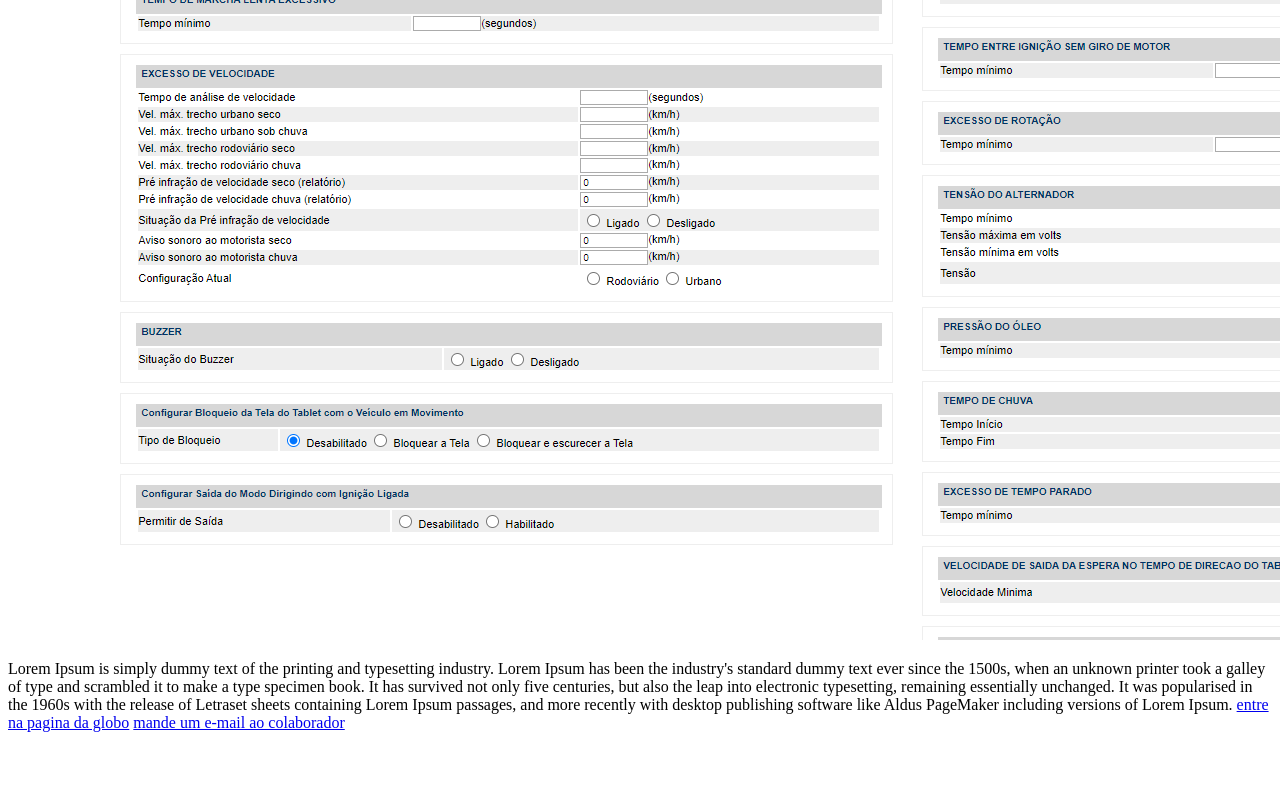
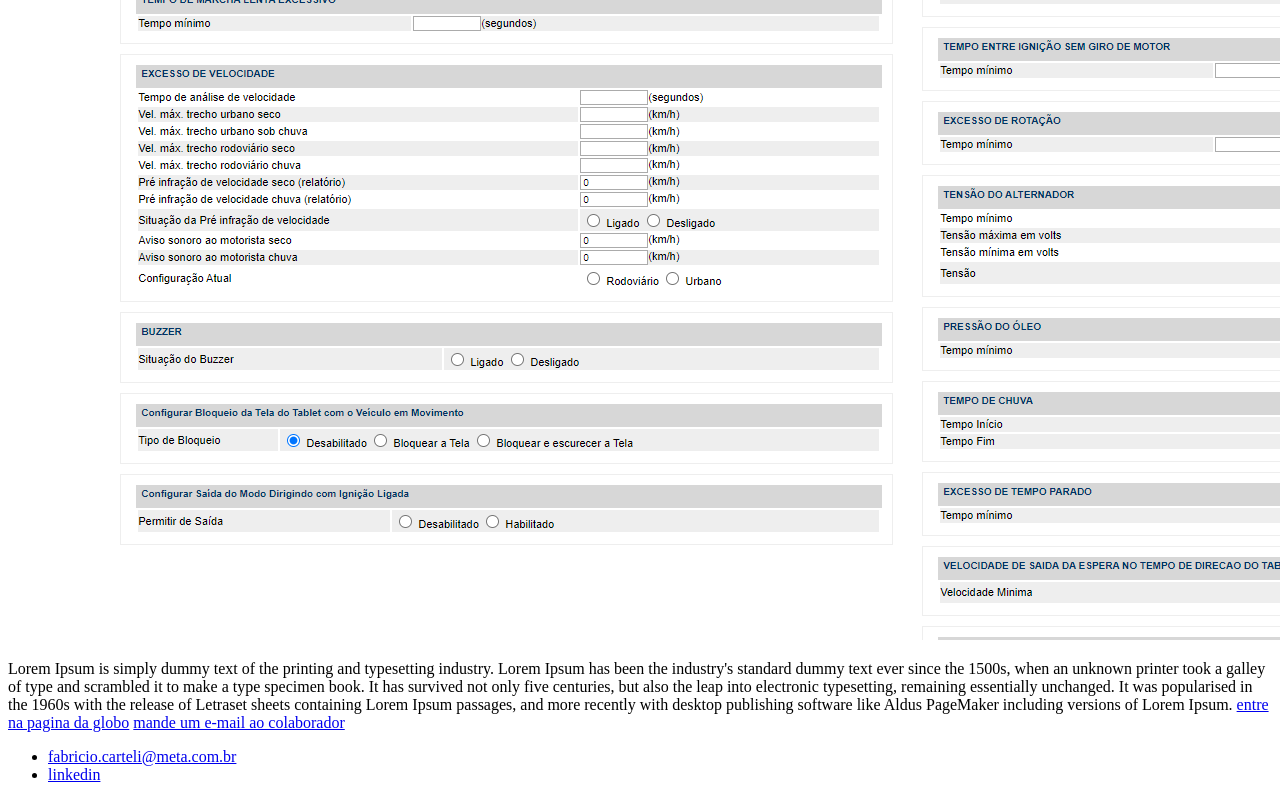
Before and after one commit to cartelifabricio/projetos, a plain HTML site: page CURSO-HTML5/index.html in a window 1280 px wide. Shown: the part 595-1395 px from the top of the page. Before the commit the page ends 1343 px from the top, so only its background shows below. Drawn offline with Linux system fonts and the light colour scheme.

```diff
--- a/CURSO-HTML5/index.html
+++ b/CURSO-HTML5/index.html
@@ -34,7 +34,16 @@
 
         </p>
     </article>
-    <footer></footer>
+    <footer>
+        <ul>
+            <li>
+                <a href="mailto:fabricio.carteli@meta.com.br">fabricio.carteli@meta.com.br</a>
+            </li>
+            <li>
+                <a href="https://www.linkedin.com/in/fabricio-carteli-127964103/" target="_blank">linkedin</a>
+            </li>
+        </ul>
+    </footer>
 </body>
 
 </html>
```
Also changed, not shown: 1 other file.
